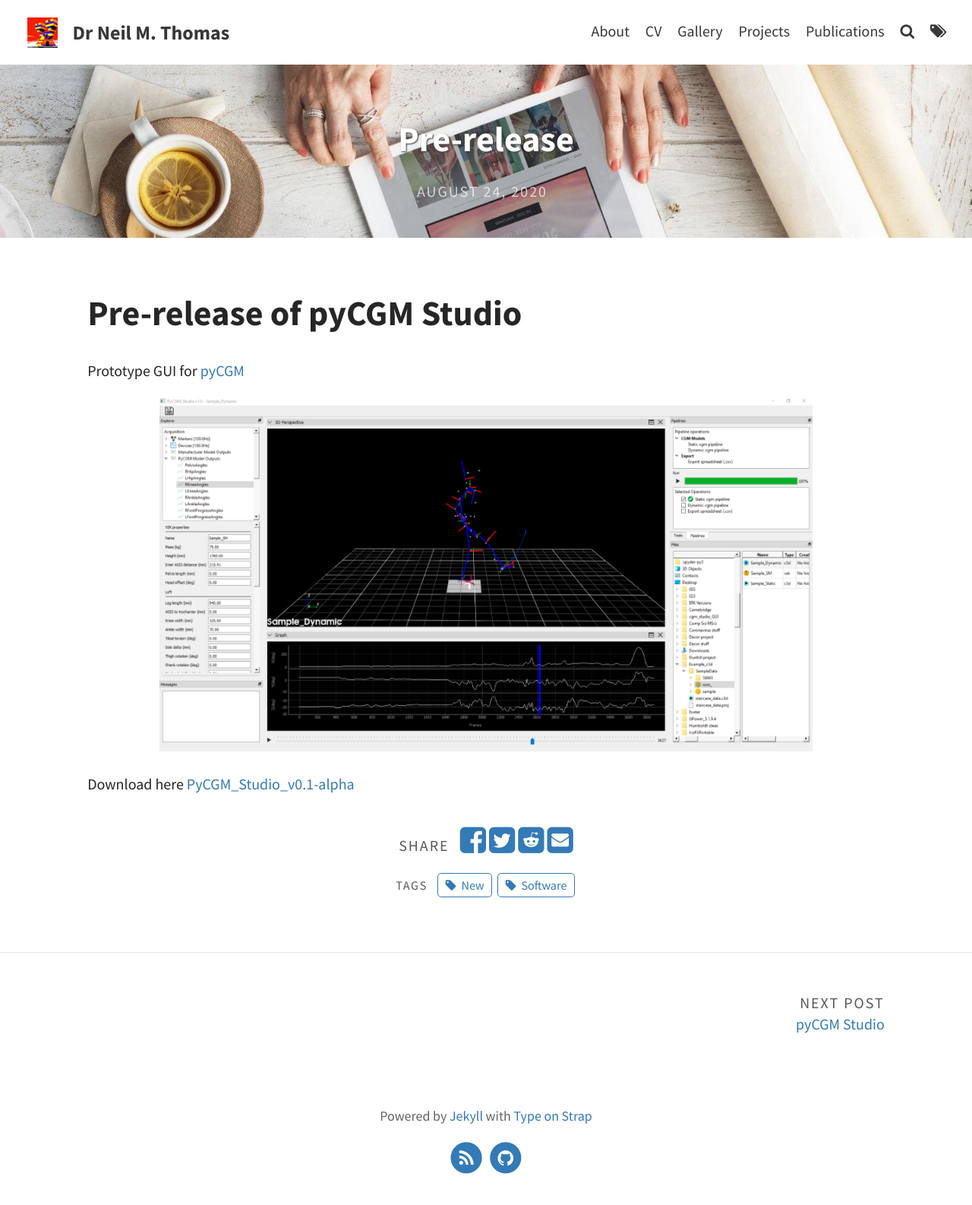
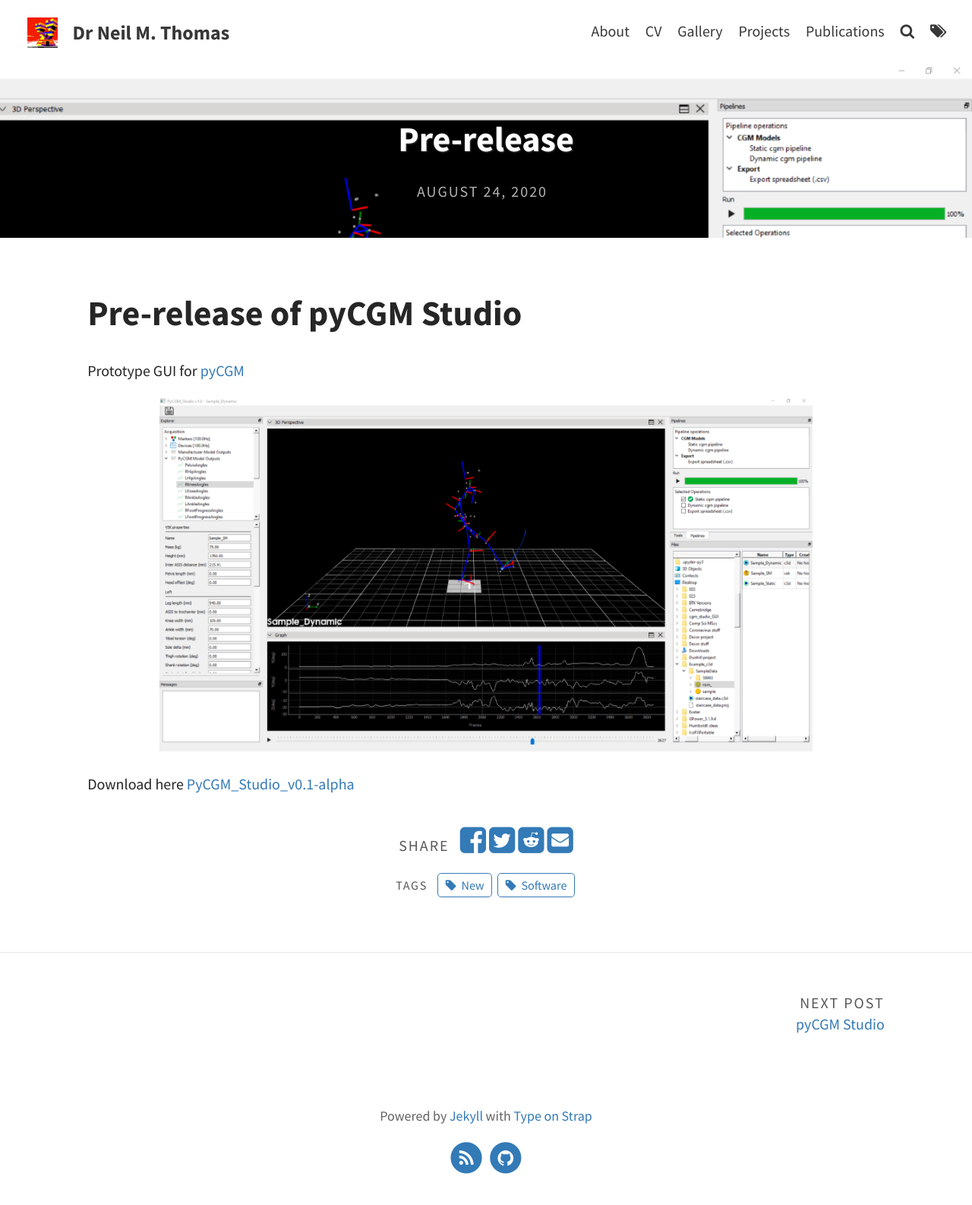
Before and after one commit to N-M-T/N-M-T.github.io, a Jekyll site: the page built from _posts/2020-08-24-pycgm_studio_pre-release.md, in a window 1280 px wide. Shown: the whole page at 76% size. Built offline with Jekyll 4.4.1, drawn with Linux system fonts in a browser that asks for light colours.

Commit message:
Update 2020-08-24-pycgm_studio_pre-release.md

```diff
--- a/_posts/2020-08-24-pycgm_studio_pre-release.md
+++ b/_posts/2020-08-24-pycgm_studio_pre-release.md
@@ -2,8 +2,8 @@
 driveId: 15qBa_L7aZjTUc9Q2Lj6y1Wwgu1NRYKHe/preview
 layout: post
 title: Pre-release
-feature-img: "assets/img/pexels/desk-messy.jpeg"
-thumbnail: "assets/img/pexels/desk-messy.jpeg"
+feature-img: "/assets/img/blog2/pycgm_screenshot.png"
+thumbnail: "/assets/img/blog2/pycgm_screenshot.png"
 tags: [New, Software]
 ---
 
```
